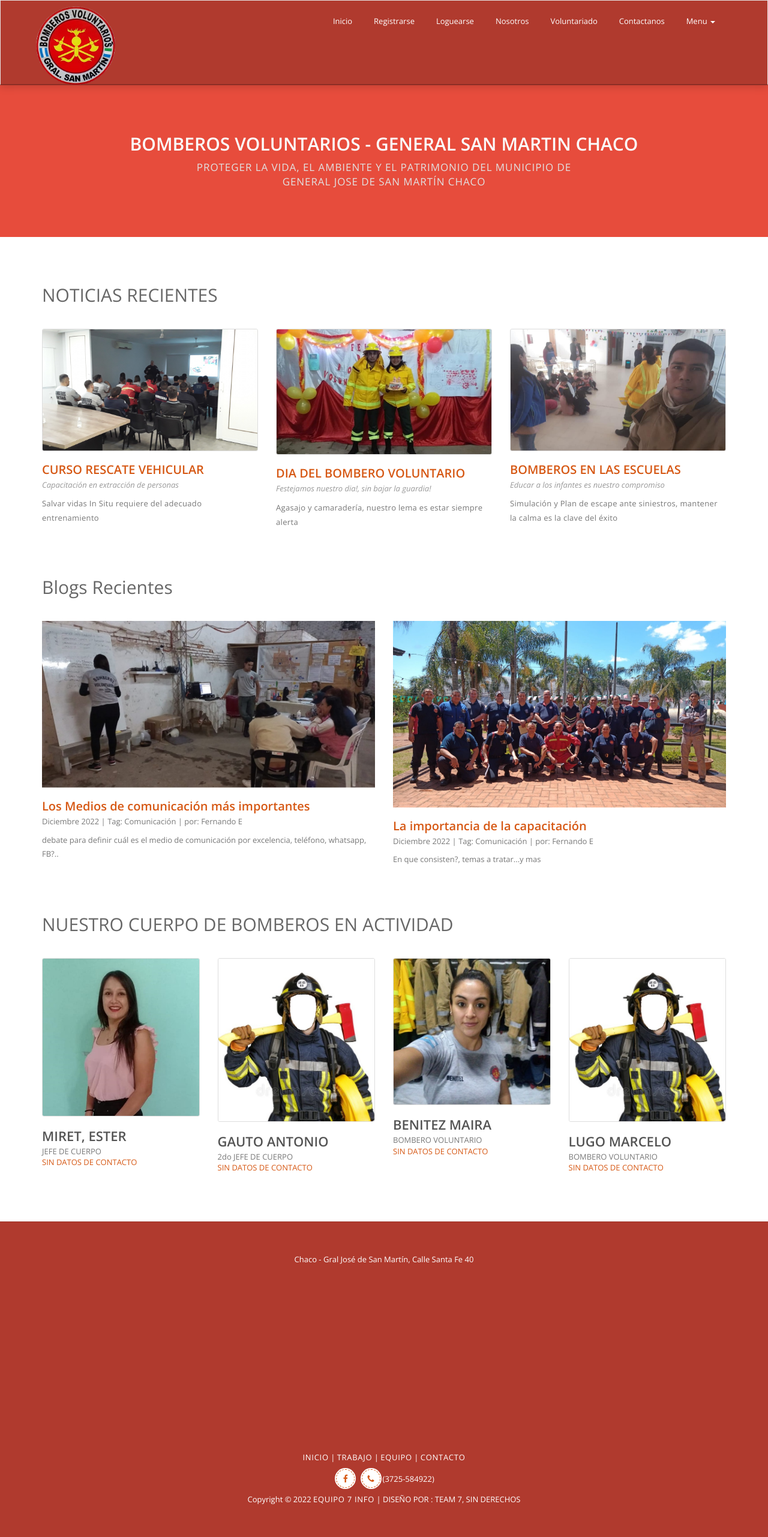
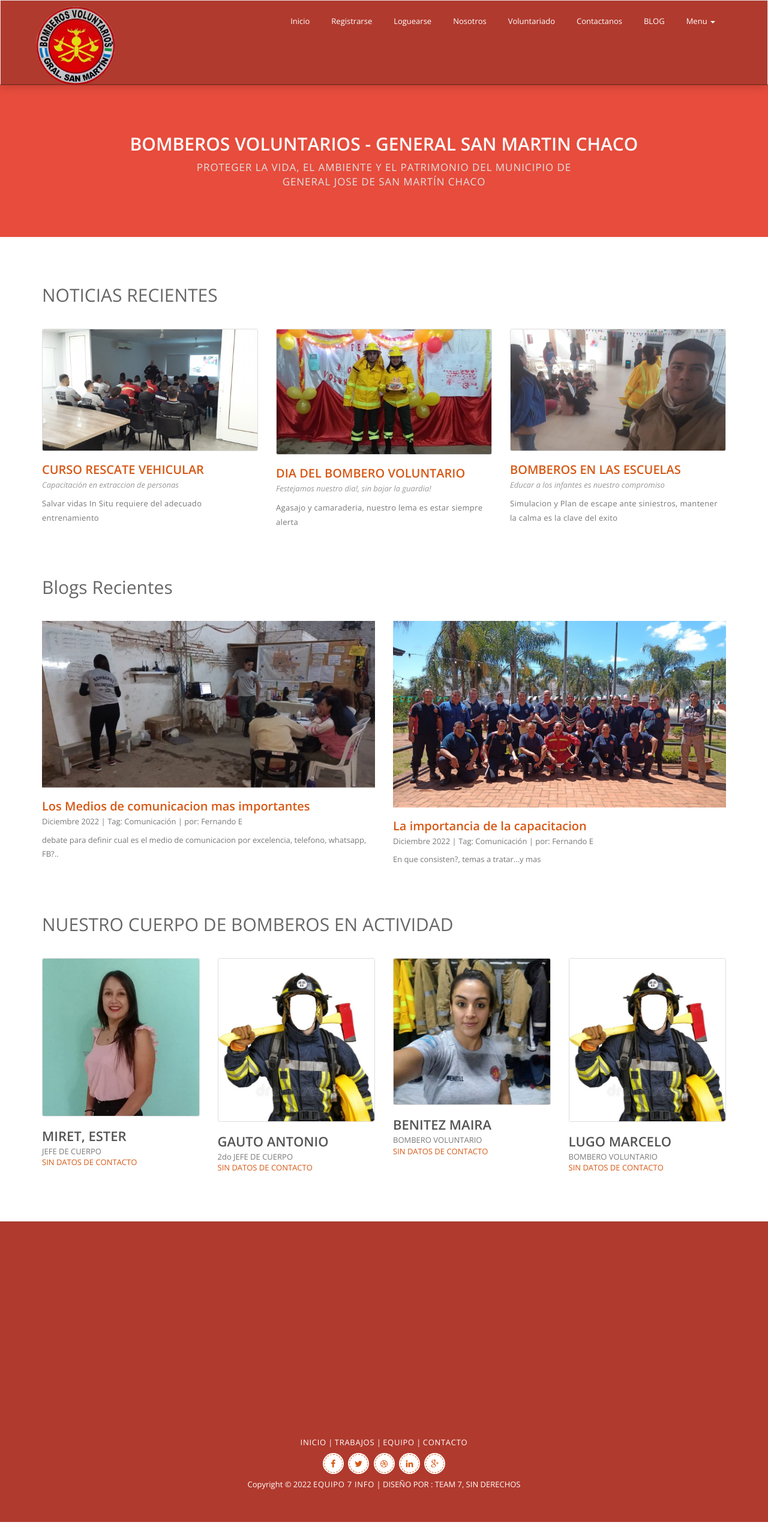
Before and after one commit to gabbyhuell/Equipo7_ProyectoWeb, a Django app: page / in a window 1280 px wide. Shown: the whole page at 60% size. After the commit the page ends 2537 px from the top, so only its background shows below. Run offline with Django 4.2, Linux system fonts and the light colour scheme; some libraries are stand-ins or nearby versions; grey boxes are pictures that could not be loaded.

Commit message:
Squashed commit of the following:
commit 177202a47141fa264a17e19203f18551fa25e9b1
Author: Fernando Escobar <86306335+FerNaNdoSZ85@users.noreply.github.com>
Date:   Sun Dec 18 00:38:48 2022 -0300

    Ajustes al index 2

commit b7355c2a9cd27e45ae7fd4d9bf8dd4d6275a928a
Author: Fernando Escobar <86306335+FerNaNdoSZ85@users.noreply.github.com>
Date:   Sun Dec 18 00:37:41 2022 -0300

    ajuste titulo banner

commit 66b7dc490576cc4cfbeae61fad9bf7e593c27df5
Author: Fernando Escobar <86306335+FerNaNdoSZ85@users.noreply.github.com>
Date:   Sun Dec 18 00:36:21 2022 -0300

    ultimas modificaciones- index

```diff
--- a/ProjectFinal/blog/webapp/templates/index.html
+++ b/ProjectFinal/blog/webapp/templates/index.html
@@ -11,11 +11,11 @@
 
 			<!-- Styles -->
 			<!-- Bootstrap CSS -->
-			<link href="../static/css/bootstrap.min.css" rel="stylesheet">
+			<link href="static/css/bootstrap.min.css" rel="stylesheet">
 			<!-- Font awesome CSS -->
-			<link href="../static/css/font-awesome.min.css" rel="stylesheet">
+			<link href="static/css/font-awesome.min.css" rel="stylesheet">
 			<!-- Custom CSS -->
-			<link href="../static/css/style.css" rel="stylesheet">
+			<link href="static/css/style.css" rel="stylesheet">
 
 			<!-- Favicon -->
 			<link rel="shortcut icon" href="#">
@@ -55,9 +55,7 @@
 								<li><a href="nosotros.html">Nosotros</a></li>
 								<li><a href="login.html">Voluntariado</a></li>
 								<li><a href="contacto.html">Contactanos</a></li>
-								{% if user.is_superuser %}
-									<li><a href="crear_post.html">BLOG</a></li>
-								{% endif %}
+								<li><a href="crear_post.html">BLOG</a></li>
 								<li class="dropdown">
 									<a href="#" class="dropdown-toggle" data-toggle="dropdown">Menu <span class="caret"></span></a>
 									<ul class="dropdown-menu" role="menu">
@@ -65,9 +63,7 @@
 										<li><a href="#blog">Nuevo Blog</a></li>
 										<li><a href="#subscribe">Subscribirse</a></li>
 										<li><a href="#team">Equipo Ejecutivo</a></li>
-										<li><a href="trabajo.html">Nuestro Trabajo</a></li>
 										<li><a href='logout'>Desconectar</a></li>
-										<li><a href="#">-- algo mas?? --</a></li>
 									</ul>
 								</li>
 							</ul>
@@ -88,7 +84,7 @@
 			<!-- banner end -->
 
 			<!-- after banner -->
-			<!-- eliminando la sección MISION - VISION - OBJETIVO -->
+			<!-- elimando la seccion MISION - VISION - OBJETIVO -->
 			<!-- after banner end-->
 
 			<!-- events -->
@@ -107,7 +103,7 @@
 								<!-- heading -->
 								<h4><a href="#"> CURSO RESCATE VEHICULAR </a></h4>
 								<!-- sub text -->
-								<span class="sub-text">Capacitación en extracción de personas</span>
+								<span class="sub-text">Capacitación en extraccion de personas</span>
 								<!-- paragraph -->
 								<p>Salvar vidas In Situ requiere del adecuado entrenamiento</p>
 							</div>
@@ -122,7 +118,7 @@
 								<!-- sub text -->
 								<span class="sub-text"> Festejamos nuestro dia!, sin bajar la guardia! </span>
 								<!-- paragraph -->
-								<p> Agasajo y camaradería, nuestro lema es estar siempre alerta</p>
+								<p> Agasajo y camaraderia, nuestro lema es estar siempre alerta</p>
 							</div>
 						</div>
 						<div class="col-md-4 col-sm-4">
@@ -135,7 +131,7 @@
 								<!-- sub text -->
 								<span class="sub-text"> Educar a los infantes es nuestro compromiso</span>
 								<!-- paragraph -->
-								<p>Simulación y Plan de escape ante siniestros, mantener la calma es la clave del éxito</p>
+								<p>Simulacion y Plan de escape ante siniestros, mantener la calma es la clave del exito</p>
 							</div>
 						</div>
 					</div>
@@ -157,13 +153,13 @@
 								<!-- blog entry image -->
 								<img class="img-responsive" src="../static/img/blog/comunicacion1.jpg" alt="Blog" />
 								<!-- heading / blog post title -->
-								<h3><a href="#">Los Medios de comunicación más importantes </a></h3>
+								<h3><a href="#">Los Medios de comunicacion mas importantes </a></h3>
 								<!-- blog information -->
 								<span class="meta">
 									Diciembre 2022 | Tag: Comunicación | por: Fernando E
 								</span>
 								<!-- paragraph -->
-								<p> debate para definir cuál es el medio de comunicación por excelencia, teléfono, whatsapp, FB?..</p>
+								<p> debate para definir cual es el medio de comunicacion por excelencia, telefono, whatsapp, FB?..</p>
 							</div>
 						</div>
 						<div class="col-md-6 col-sm-6">
@@ -172,7 +168,7 @@
 								<!-- blog entry image -->
 								<img class="img-responsive" src="../static/img/blog/curso.jpg" alt="Blog" />
 								<!-- heading / blog post title -->
-								<h3><a href="#"> La importancia de la capacitación </a></h3>
+								<h3><a href="#"> La importancia de la capacitacion </a></h3>
 								<!-- blog information -->
 								<span class="meta">
 									Diciembre 2022 | Tag: Comunicación | por: Fernando E
@@ -254,12 +250,14 @@
 			<!-- footer -->
 			<footer>
 				<div class="container">
-					<p >Chaco - Gral José de San Martín, Calle Santa Fe 40</p>
 					<iframe src="https://www.google.com/maps/embed?pb=!1m18!1m12!1m3!1d1784.772929624745!2d-59.34945158611604!3d-26.5347265847374!2m3!1f0!2f0!3f0!3m2!1i1024!2i768!4f13.1!3m3!1m2!1s0x0%3A0xc5627f15177b3cd7!2zMjbCsDMyJzA1LjAiUyA1OcKwMjAnNTAuNCJX!5e0!3m2!1ses-419!2sar!4v1671056884619!5m2!1ses-419!2sar" width="400" height="300" style="border:0;" allowfullscreen="" loading="lazy" referrerpolicy="no-referrer-when-downgrade"></iframe>
-					<p><a href="index.html">INICIO</a> | <a href="trabajo.html">TRABAJO</a> | <a href="#team">EQUIPO</a> | <a href="contacto.html">CONTACTO</a></p>
+					<p><a href="index.html">INICIO</a> | <a href="#work">TRABAJOS</a> | <a href="#team">EQUIPO</a> | <a href="contacto.html">CONTACTO</a></p>
 					<div class="social">
-						<a href="https://www.facebook.com/Bomberos-Voluntarios-San-Mart%C3%ADn-CHACO-100250091762579/" target="_blank"><i class="fa fa-facebook"></i></a>
-						<a><i class="fa fa-phone"></i></a><FONT COLOR="White">(3725-584922)</FONT>
+						<a href="#"><i class="fa fa-facebook"></i></a>
+						<a href="#"><i class="fa fa-twitter"></i></a>
+						<a href="#"><i class="fa fa-dribbble"></i></a>
+						<a href="#"><i class="fa fa-linkedin"></i></a>
+						<a href="#"><i class="fa fa-google-plus"></i></a>
 					</div>
 					<!-- copy right -->
 					<!-- This theme comes under Creative Commons Attribution 4.0 Unported. So don't remove below link back -->
```
